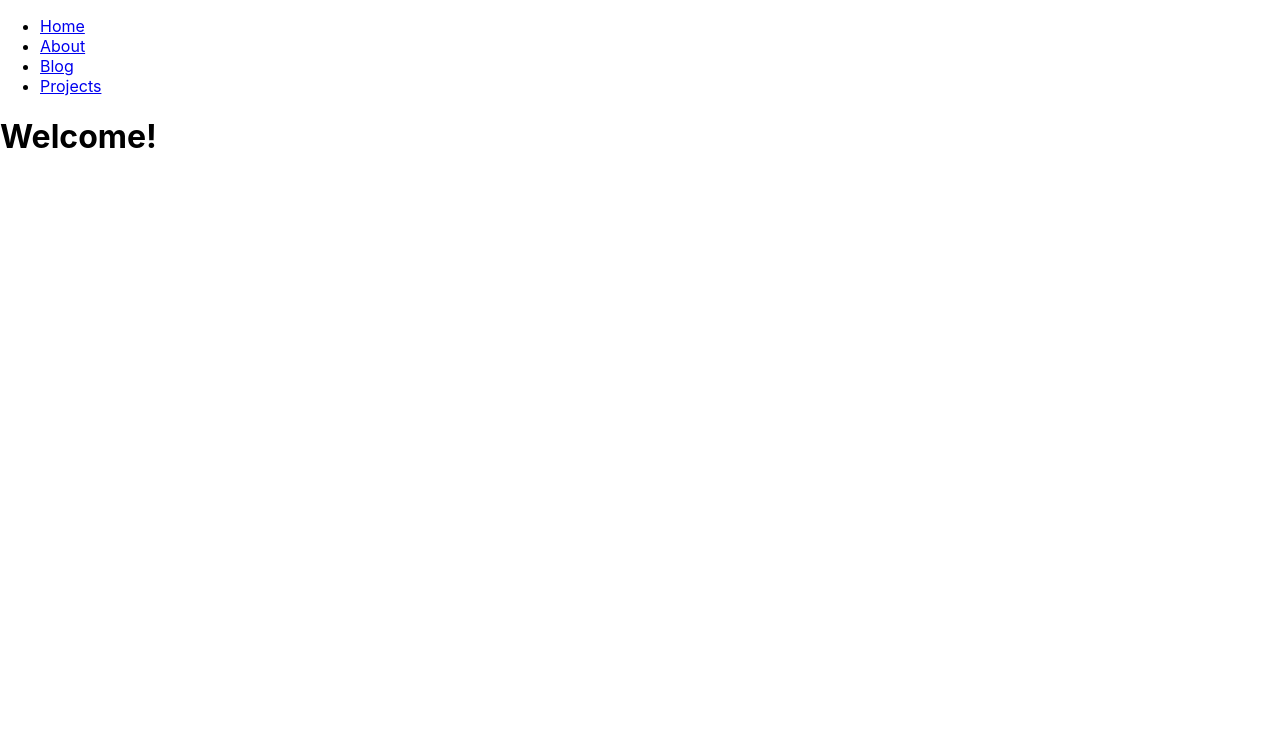
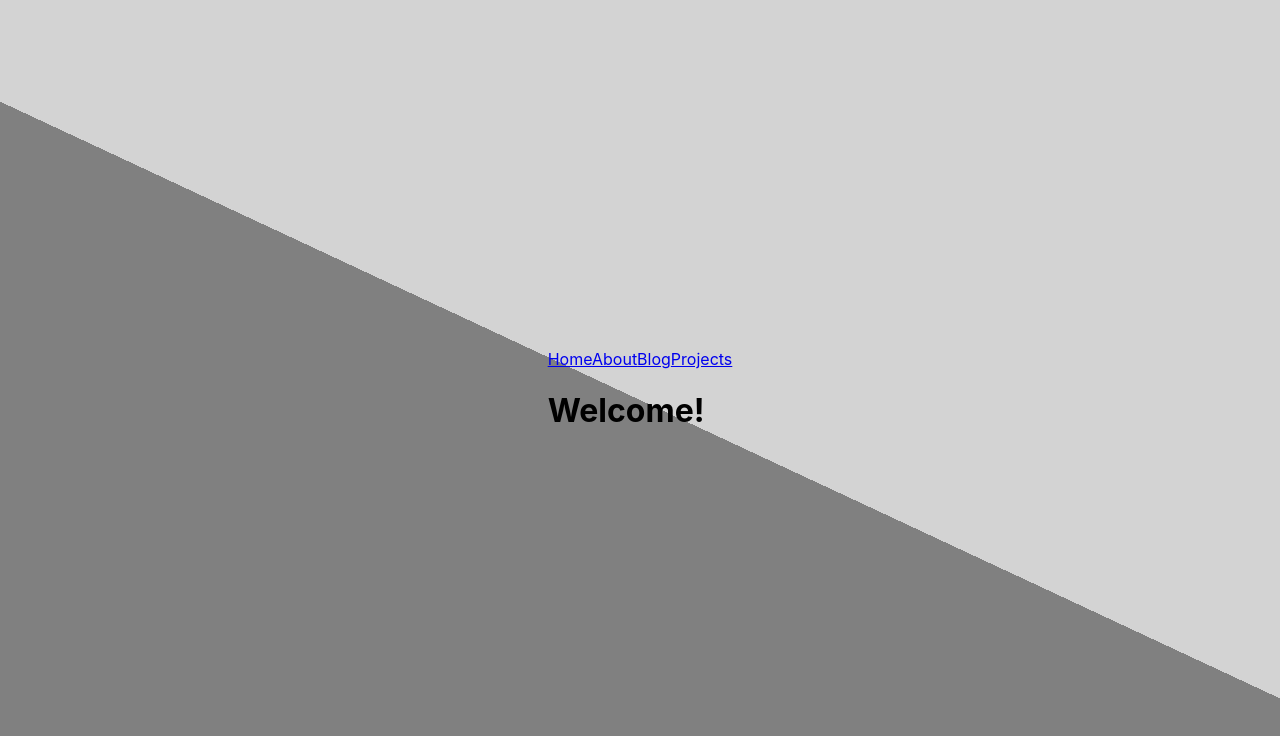
Before and after one commit to WDI-SEA/react-router-portfolio, a React (Create React App) app: page / in a window 1280 px wide. Shown: the top 736 px of the page. Built offline with nearby package versions, Linux system fonts and the light colour scheme.

Commit message:
working on styling

```diff
--- a/src/App.css
+++ b/src/App.css
@@ -1,38 +1,24 @@
-.App {
-  text-align: center;
+body {
+  height: 100vh;
+  display: flex;
+  justify-content: center;
+  align-items: center;
+  background: linear-gradient(25deg, gray 50%, lightgray 50%);
 }
 
-.App-logo {
-  height: 40vmin;
-  pointer-events: none;
+.nav {
+  height: 65px;
+  width: 100%;
+  box-sizing: border-box;
+  z-index: 99;
+  font-size: 1em;
+  font-weight: 900;
+  position: absolute;
+  top: 0;
+  display: block;
+  padding-left: 25px;
 }
-
-@media (prefers-reduced-motion: no-preference) {
-  .App-logo {
-    animation: App-logo-spin infinite 20s linear;
-  }
+.nav-item {
+  display: inline;
+  padding-left: 25px;
 }
-
-.App-header {
-  background-color: #282c34;
-  min-height: 100vh;
-  display: flex;
-  flex-direction: column;
-  align-items: center;
-  justify-content: center;
-  font-size: calc(10px + 2vmin);
-  color: white;
-}
-
-.App-link {
-  color: #61dafb;
-}
-
-@keyframes App-logo-spin {
-  from {
-    transform: rotate(0deg);
-  }
-  to {
-    transform: rotate(360deg);
-  }
-}
--- a/src/partials/Header.js
+++ b/src/partials/Header.js
@@ -6,12 +6,12 @@ export default class Header extends Component {
         return (
             <header>
                 <nav>
-                    <ul>
-                        <li><Link to="/">Home</Link></li>
-                        <li><Link to="/about">About</Link></li>
-                        <li><Link to="/blog">Blog</Link></li>
-                        <li><Link to="/projects">Projects</Link></li>
-                    </ul>
+                    <div class="nav-right">
+                        <Link to="/">Home</Link>
+                        <Link to="/about">About</Link>
+                        <Link to="/blog">Blog</Link>
+                        <Link to="/projects">Projects</Link>
+                    </div>
                 </nav>
             </header>
         )
```
Also changed, not shown: src/App.js (+4 -4 lines).
